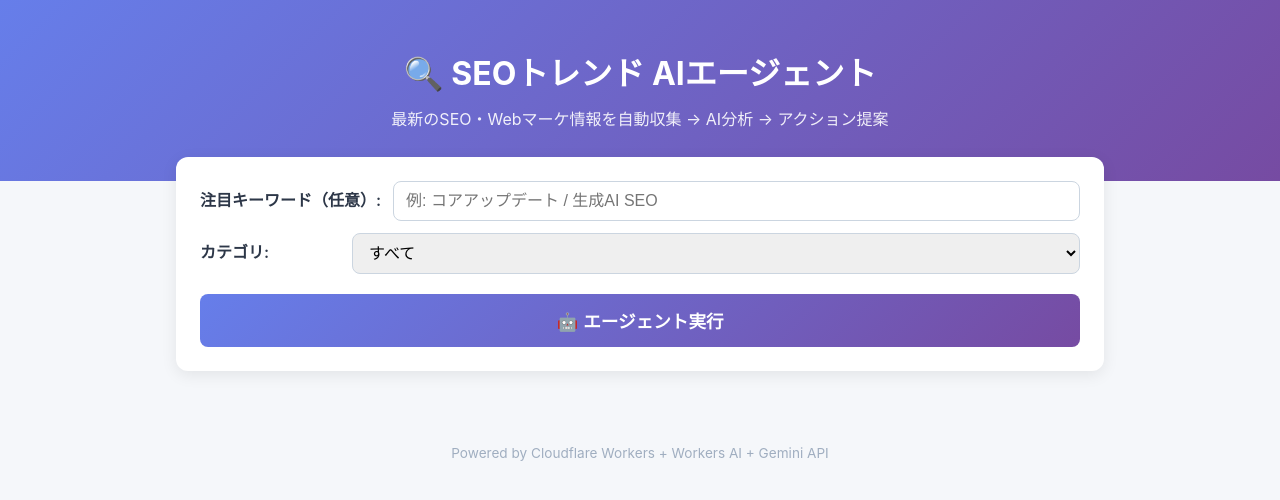
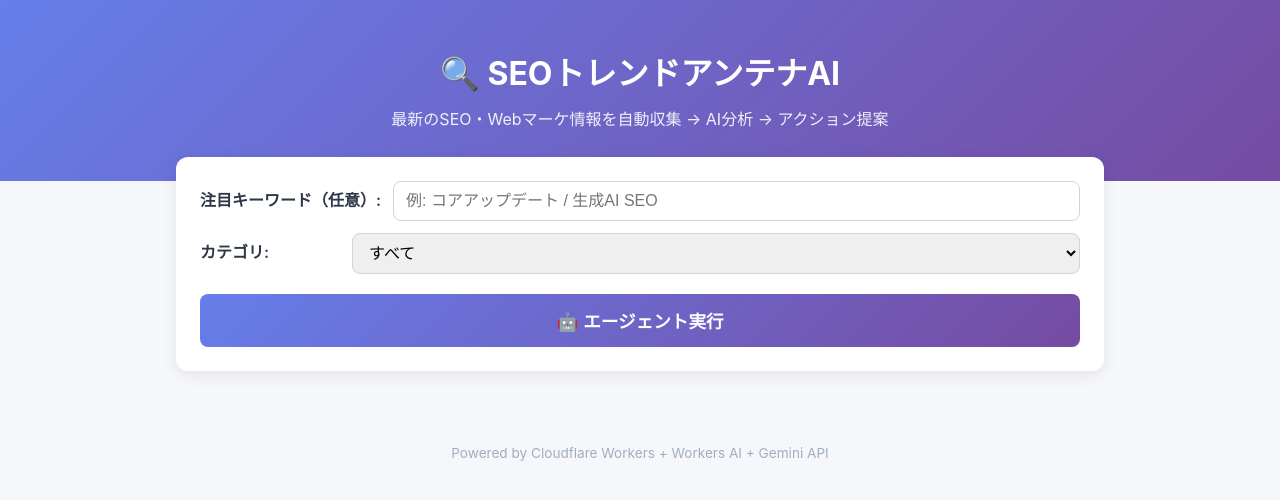
Before and after one commit to KW-COMPANY/seo-trend-agent, a plain HTML site: page index.html in a window 1280 px wide. Drawn offline with Linux system fonts and the light colour scheme.

Commit message:
Update index.html

```diff
--- a/index.html
+++ b/index.html
@@ -3,12 +3,12 @@
 <head>
   <meta charset="UTF-8" />
   <meta name="viewport" content="width=device-width, initial-scale=1.0" />
-  <title>SEOトレンド AIエージェント</title>
+  <title>SEOトレンドアンテナAI</title>
   <link rel="stylesheet" href="style.css" />
 </head>
 <body>
   <header class="hero">
-    <h1>🔍 SEOトレンド AIエージェント</h1>
+    <h1>🔍 SEOトレンドアンテナAI</h1>
     <p class="subtitle">最新のSEO・Webマーケ情報を自動収集 → AI分析 → アクション提案</p>
   </header>
 
```
